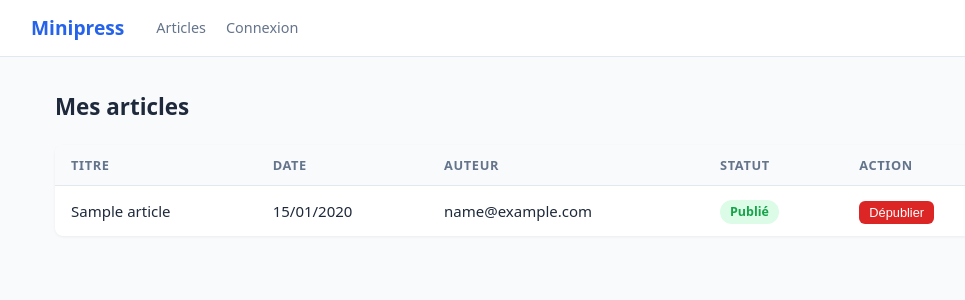
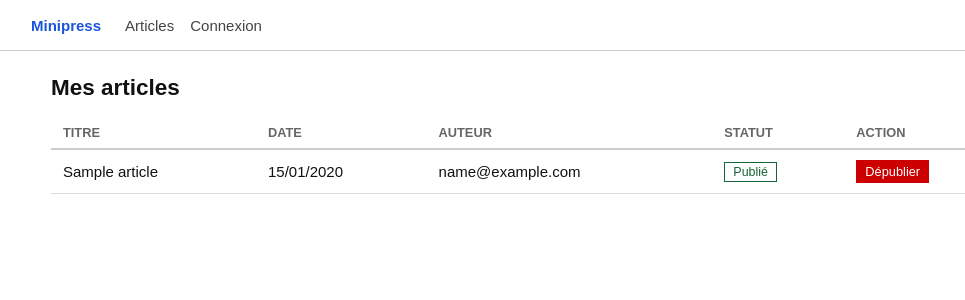
Before and after one commit to BOUDOUAH-Ilias/SAE-Atelier-Dev-Mobile, a PHP site: the page made by minipress/src/webui/views/maliste.twig in a window 1280 px wide. Shown: the top 300 px of the page, without its empty margins (109-1074 px from the left). Run offline with PHP 8.4, Linux system fonts and the light colour scheme; the template is opened without the code that fills it: most values are stand-ins (such as "Sample title", 1, 10 or a date in 2020); some libraries are stand-ins or nearby versions.

Commit message:
CSS: Enrichissement du css

```diff
--- a/minipress/public/css/style.css
+++ b/minipress/public/css/style.css
@@ -1,154 +1,111 @@
-*, *::before, *::after { box-sizing: border-box; }
-
-:root {
-    --primary:   #2563eb;
-    --danger:    #dc2626;
-    --success:   #16a34a;
-    --bg:        #f8fafc;
-    --surface:   #ffffff;
-    --border:    #e2e8f0;
-    --text:      #1e293b;
-    --muted:     #64748b;
-}
+* { box-sizing: border-box; }
 
 body {
-    font-family: system-ui, sans-serif;
-    background: var(--bg);
-    color: var(--text);
+    font-family: sans-serif;
     margin: 0;
     font-size: 15px;
-    line-height: 1.6;
+    color: #111;
+    background: #fff;
 }
 
 header {
-    background: var(--surface);
-    border-bottom: 1px solid var(--border);
-    padding: 0 24px;
+    border-bottom: 1px solid #ccc;
+    padding: 0 20px;
 }
 
 .header-inner {
     max-width: 1000px;
     margin: 0 auto;
-    height: 56px;
+    height: 50px;
     display: flex;
     align-items: center;
-    gap: 32px;
+    gap: 24px;
 }
 
 .site-title {
-    font-size: 1.2rem;
-    font-weight: 700;
-    color: var(--primary);
+    font-weight: bold;
+    color: #1a56db;
     text-decoration: none;
-    flex-shrink: 0;
 }
 
-nav {
-    display: flex;
-    align-items: center;
-    gap: 20px;
-    flex-wrap: wrap;
+nav { display: flex; align-items: center; gap: 16px; flex-wrap: wrap; }
+
+nav a { text-decoration: none; color: #444; }
+nav a:hover { text-decoration: underline; }
+
+.nav-signout { color: #c00 !important; }
+
+main {
+    max-width: 1000px;
+    margin: 24px auto;
+    padding: 0 20px;
 }
 
-nav a {
-    text-decoration: none;
-    color: var(--muted);
-    font-size: 0.9rem;
-    transition: color .15s;
-}
+h2 { margin: 0 0 16px; }
 
-nav a:hover { color: var(--text); }
-
-.nav-signout {
-    margin-left: auto;
-    color: var(--danger) !important;
-}
-
-/* ── Main ── */
-main {
-    max-width: 1000px;
-    margin: 32px auto;
-    padding: 0 24px;
-}
-
-h2 {
-    font-size: 1.4rem;
-    margin: 0 0 20px;
-}
-
-/* ── Table ── */
 .articles-table {
     width: 100%;
     border-collapse: collapse;
-    background: var(--surface);
-    border-radius: 8px;
-    overflow: hidden;
-    box-shadow: 0 1px 3px rgba(0,0,0,.06);
 }
 
 .articles-table th {
-    background: var(--bg);
     text-align: left;
-    padding: 10px 16px;
+    padding: 8px 12px;
     font-size: 0.8rem;
     text-transform: uppercase;
-    letter-spacing: .05em;
-    color: var(--muted);
-    border-bottom: 1px solid var(--border);
+    color: #666;
+    border-bottom: 2px solid #ccc;
 }
 
 .articles-table td {
-    padding: 12px 16px;
-    border-bottom: 1px solid var(--border);
+    padding: 10px 12px;
+    border-bottom: 1px solid #ddd;
     vertical-align: middle;
 }
 
-.articles-table tr:last-child td { border-bottom: none; }
-
-.articles-table tr.unpublished td { color: var(--muted); }
+.articles-table tr.unpublished td { color: #888; }
 
 .badge {
     display: inline-block;
-    padding: 2px 10px;
-    border-radius: 999px;
+    padding: 2px 8px;
     font-size: 0.78rem;
-    font-weight: 600;
+    border: 1px solid;
 }
 
-.badge-published { background: #dcfce7; color: var(--success); }
-.badge-draft     { background: #fef3c7; color: #b45309; }
+.badge-published { color: #166534; border-color: #166534; }
+.badge-draft     { color: #92400e; border-color: #92400e; }
 
-/* ── Buttons ── */
+/* Buttons */
 .btn {
     display: inline-block;
-    padding: 6px 14px;
-    border: none;
-    border-radius: 6px;
+    padding: 5px 12px;
+    border: 1px solid #aaa;
     font-size: 0.85rem;
-    font-weight: 500;
     cursor: pointer;
     text-decoration: none;
-    transition: opacity .15s;
+    background: #f5f5f5;
+    color: #111;
 }
 
-.btn:hover { opacity: .85; }
+.btn:hover { background: #e8e8e8; }
 
-.btn-sm { padding: 4px 10px; font-size: 0.8rem; }
+.btn-sm { padding: 3px 8px; font-size: 0.8rem; }
 
-.btn-primary { background: var(--primary); color: #fff; }
-.btn-danger  { background: var(--danger);  color: #fff; }
-.btn-success { background: var(--success); color: #fff; }
+.btn-primary { background: #1a56db; border-color: #1a56db; color: #fff; }
+.btn-primary:hover { background: #1648c0; }
 
+.btn-danger  { background: #c00; border-color: #c00; color: #fff; }
+.btn-danger:hover { background: #a00; }
+
+.btn-success { background: #166534; border-color: #166534; color: #fff; }
+.btn-success:hover { background: #14532d; }
+
+/* Forms */
 form { max-width: 560px; }
 
-.form-group { margin-bottom: 16px; }
+.form-group { margin-bottom: 14px; }
 
-label {
-    display: block;
-    font-size: 0.875rem;
-    font-weight: 500;
-    margin-bottom: 4px;
-}
+label { display: block; font-weight: bold; margin-bottom: 4px; }
 
 input[type="text"],
 input[type="email"],
```
Also changed, not shown: other parts of minipress/public/css/style.css (+20 -49 lines).
